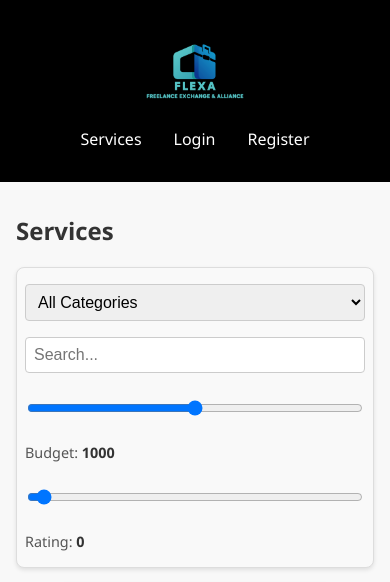
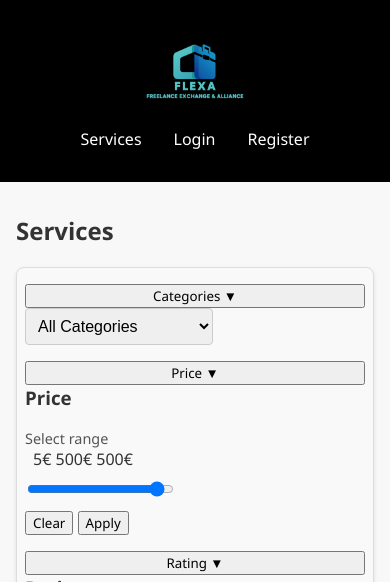
Before and after one commit to FEUP-LTW-2025/ltw-project-ltw07g03, a PHP site: page /pages/services.php in a window 390 px wide. Shown: the top 582 px of the page. Run offline with PHP 8.4, Linux system fonts and the light colour scheme; data comes from the database, SQL or seed files in the repository; some web fonts are replaced.

Commit message:
Improve service display and layout responsiveness

```diff
--- a/templates/services.tpl.php
+++ b/templates/services.tpl.php
@@ -25,6 +25,11 @@ function drawServices(string $category, array $services, PDO $db): void
             }
             ?>
             <div class="filter-controls">
+                <div class="filter-dropdown">
+                    <button class="filter-button" data-toggle-dropdown="#categories-dropdown">
+                        Categories <span class="arrow">▼</span>
+                    </button>
+                    <div id="categories-dropdown" class="dropdown-panel">
                         <select id="category-filter">
                             <option value="">All Categories</option>
                             <?php foreach ($categories as $cat): ?>
@@ -33,15 +38,53 @@ function drawServices(string $category, array $services, PDO $db): void
                                 </option>
                             <?php endforeach; ?>
                         </select>
-                <input type="text" id="search-service-input" placeholder="Search...">
-                <input type="range" id="slider-service-budget" min="0" max="1000" step="20" value="1000">
-                <p>Budget:
-                    <output id="budget-value">1000</output>
-                </p>
-                <input type="range" id="slider-service-rating" min="0" max="5" step="1" value="0">
-                <p>Rating:
-                    <output id="rating-value">0</output>
-                </p>
+                    </div>
+                </div>
+                <div class="filter-dropdown">
+                    <button class="filter-button" data-toggle-dropdown="#price-dropdown">
+                        Price <span class="arrow">▼</span>
+                    </button>
+                    <div id="price-dropdown" class="dropdown-panel">
+                        <h3>Price</h3>
+                        <p class="range-label">Select range</p>
+                        <div class="slider-container">
+                            <div class="range-values">
+                                <span>5€</span>
+                                <span class="current-value">500€</span>
+                                <span>500€</span>
+                            </div>
+                            <input type="range" id="slider-service-budget" min="5" max="500" value="500">
+                        </div>
+                        <div class="filter-actions">
+                            <button class="clear-btn">Clear</button>
+                            <button class="apply-btn">Apply</button>
+                        </div>
+                    </div>
+                </div>
+                <div class="filter-dropdown">
+                    <button class="filter-button" data-toggle-dropdown="#rating-dropdown">
+                        Rating <span class="arrow">▼</span>
+                    </button>
+                    <div id="rating-dropdown" class="dropdown-panel">
+                        <h3>Rating</h3>
+                        <p class="range-label">Select range</p>
+                        <div class="slider-container">
+                            <div class="range-values">
+                                <span>0 ⭐</span>
+                                <span class="current-value">0 ⭐</span>
+                                <span>5 ⭐</span>
+                            </div>
+                            <input type="range" id="slider-service-rating" min="0" max="5" step="0.5" value="0">
+                        </div>
+                        <div class="filter-actions">
+                            <button class="clear-btn">Clear</button>
+                            <button class="apply-btn">Apply</button>
+                        </div>
+                    </div>
+                </div>
+                <div class="search-wrapper">
+                    <input type="text" id="search-service-input" class="search-bar" placeholder="Search services...">
+                </div>
             </div>
 
             <?php if (empty($services)): ?>
```
Lines whose indentation alone changed are shown as unchanged.
